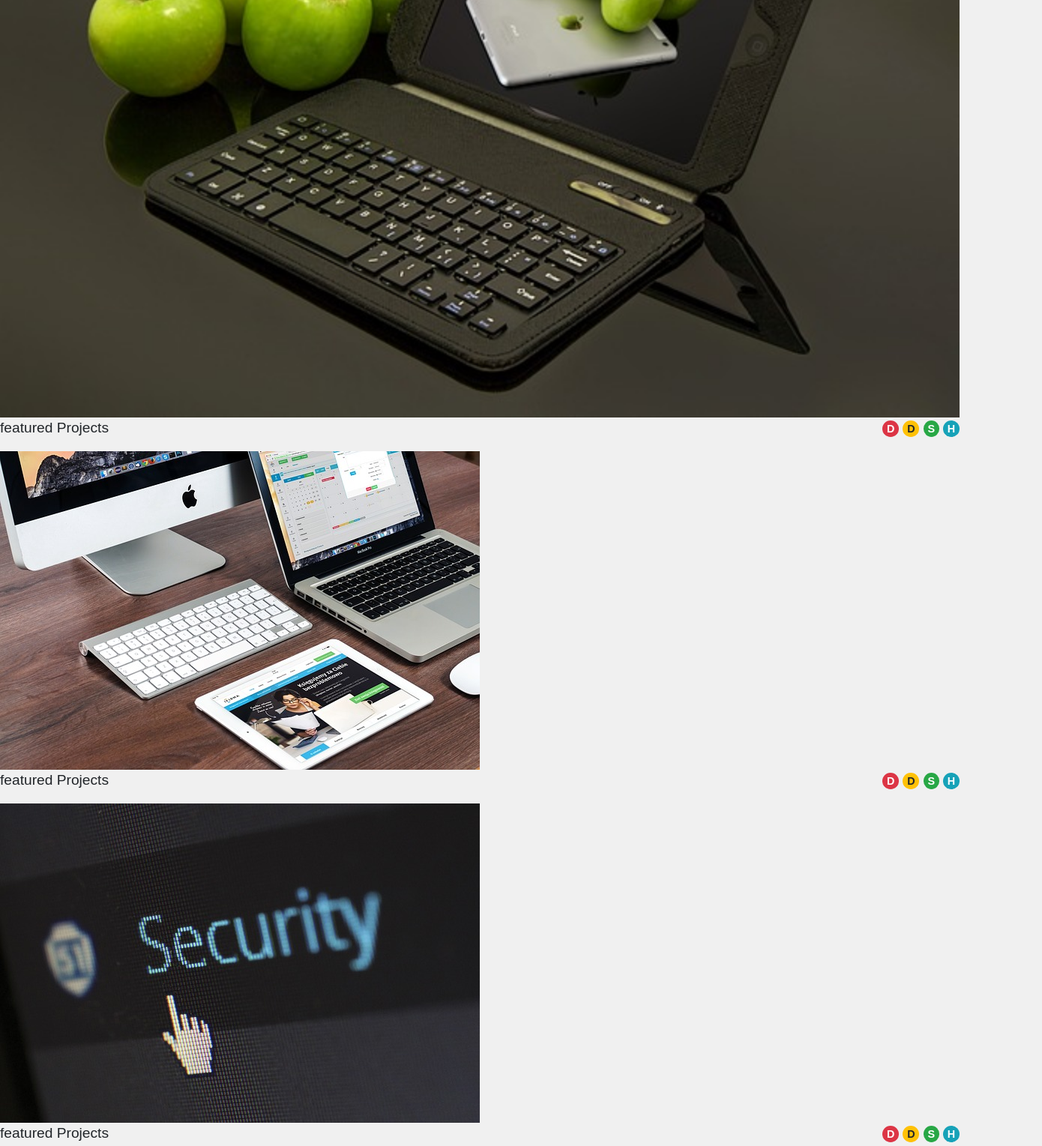
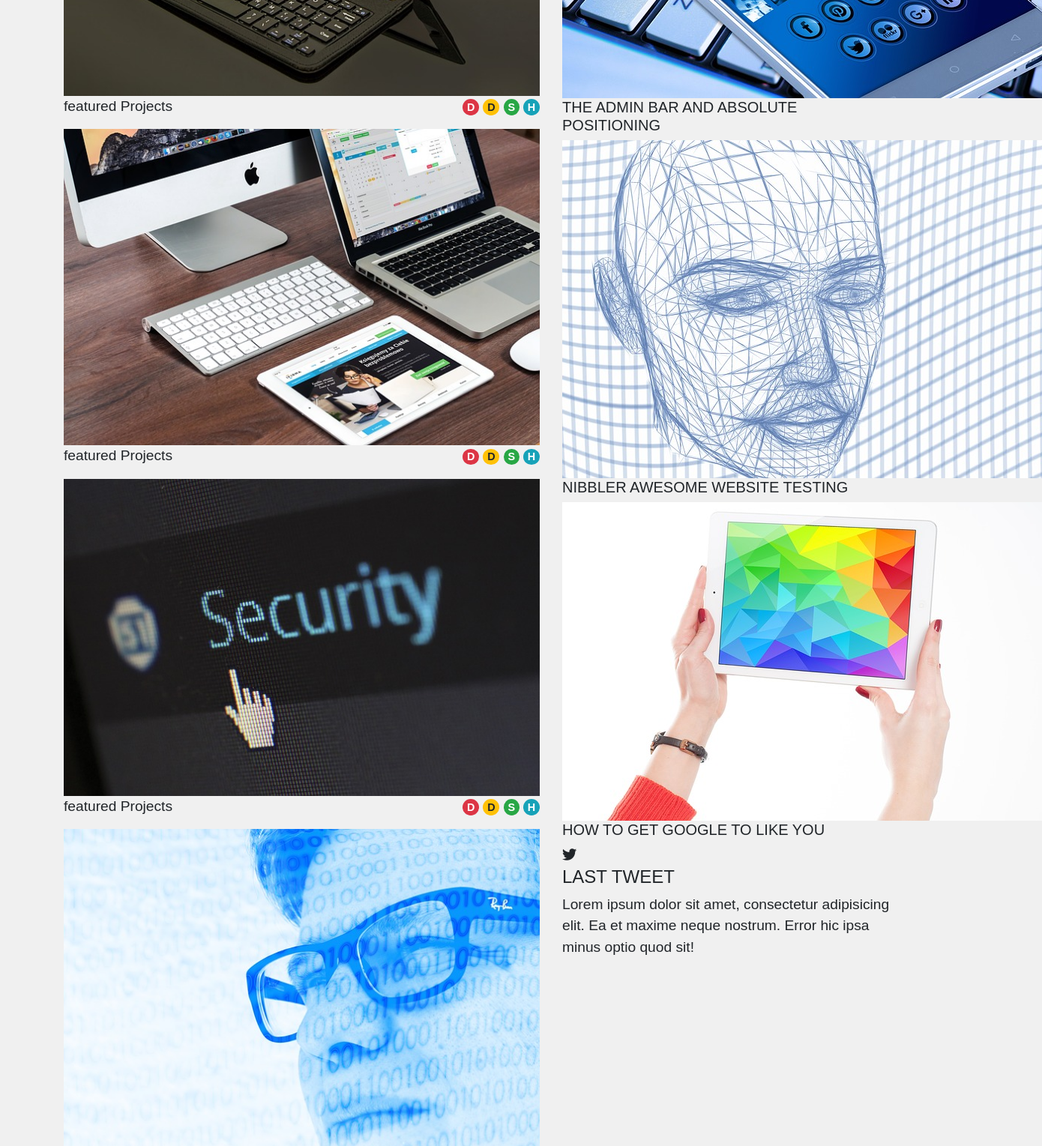
Before and after one commit to 3-Muskateers/CodeupDesignProject2, a plain HTML site: page index.html in a window 1280 px wide. Shown: the part 700-2229 px from the top of the page at 75% size, 1390 px wide, since content can reach past the window. Drawn offline with nearby package versions, Linux system fonts and the light colour scheme.

Commit message:
morning update

```diff
--- a/index.html
+++ b/index.html
@@ -11,6 +11,7 @@
     <link rel="stylesheet" href="https://cdn.jsdelivr.net/npm/bootstrap@4.6.1/dist/css/bootstrap.min.css"
           integrity="sha384-zCbKRCUGaJDkqS1kPbPd7TveP5iyJE0EjAuZQTgFLD2ylzuqKfdKlfG/eSrtxUkn" crossorigin="anonymous">
     <link rel="stylesheet" href="style.css">
+    <link rel="stylesheet" href="https://cdn.jsdelivr.net/npm/bootstrap-icons@1.7.2/font/bootstrap-icons.css">
 
     <title>Codeup Design</title>
 </head>
@@ -62,6 +63,10 @@
 
     <hr>
     <!--    content, img + info-->
+    <div class="container">
+        <div class="row">
+
+            <div class="selectedWork col-sm-12 col-md-7">
                 <h4 class="d-flex justify-content-center">Selected Work</h4>
                 <div class="">
                     <img class="img w-100" src="assets/assets 2/images/apple-ipad.jpg" alt="apples on laptop">
@@ -111,8 +116,36 @@
                         </div>
                     </div>
                 </div>
+            </div>
+            <div class="theLast col-md-5 d-none d-md-block">
 
+                <h4>The Last</h4>
 
+                <div>
+                    <img src="assets/assets 2/images/mobile-phone.jpg" alt="mobile phone">
+                    <h5>THE ADMIN BAR AND ABSOLUTE POSITIONING</h5>
+                </div>
+                <div>
+                    <img src="assets/assets 2/images/head.jpg" alt="matrix head">
+                    <h5>NIBBLER AWESOME WEBSITE TESTING</h5>
+                </div>
+                <div>
+                    <img src="assets/assets 2/images/ipad.jpg" alt="ipad">
+                    <h5>HOW TO GET GOOGLE TO LIKE YOU</h5>
+                </div>
+
+                <div class="tweet">
+                    <div>
+                        <i class="bi bi-twitter"></i>
+                        <h4>LAST TWEET</h4>
+                    </div>
+                    <p>Lorem ipsum dolor sit amet, consectetur adipisicing elit. Ea et maxime neque nostrum. Error hic
+                        ipsa
+                        minus optio quod sit! </p>
+                </div>
+            </div>
+        </div>
+    </div>
 </div>
 <!-- Option 1: jQuery and Bootstrap Bundle (includes Popper) -->
 <script src="https://cdn.jsdelivr.net/npm/jquery@3.5.1/dist/jquery.slim.min.js"
@@ -121,7 +154,9 @@
 <script src="https://cdn.jsdelivr.net/npm/bootstrap@4.6.1/dist/js/bootstrap.bundle.min.js"
         integrity="sha384-fQybjgWLrvvRgtW6bFlB7jaZrFsaBXjsOMm/tB9LTS58ONXgqbR9W8oWht/amnpF"
         crossorigin="anonymous"></script>
-<script src="https://cdnjs.cloudflare.com/ajax/libs/popper.js/1.12.9/umd/popper.min.js" integrity="sha384-ApNbgh9B+Y1QKtv3Rn7W3mgPxhU9K/ScQsAP7hUibX39j7fakFPskvXusvfa0b4Q" crossorigin="anonymous"></script>
+<script src="https://cdnjs.cloudflare.com/ajax/libs/popper.js/1.12.9/umd/popper.min.js"
+        integrity="sha384-ApNbgh9B+Y1QKtv3Rn7W3mgPxhU9K/ScQsAP7hUibX39j7fakFPskvXusvfa0b4Q"
+        crossorigin="anonymous"></script>
 
 </body>
 </html>
```
Lines whose indentation alone changed are shown as unchanged.
